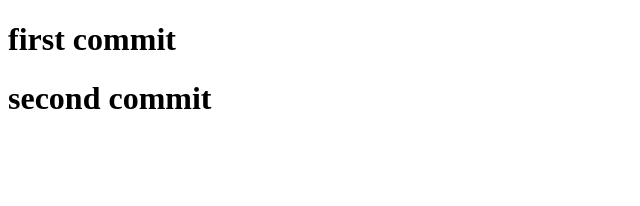
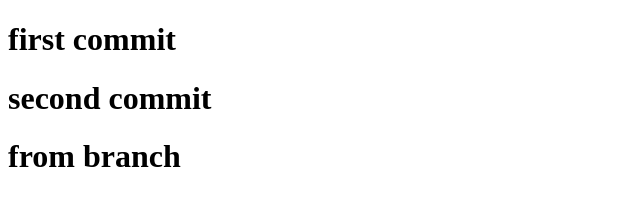
Before and after one commit to BasheerX/test, a plain HTML site: page index.html in a window 1280 px wide. Shown: the whole page, without its empty margins (0-640 px from the left). Drawn offline with Linux system fonts and the light colour scheme.

Commit message:
from branch

```diff
--- a/index.html
+++ b/index.html
@@ -8,5 +8,6 @@
 <body>
     <h1>first commit</h1>
     <h1>second commit</h1>
+    <h1>from branch</h1>
 </body>
 </html>
```
